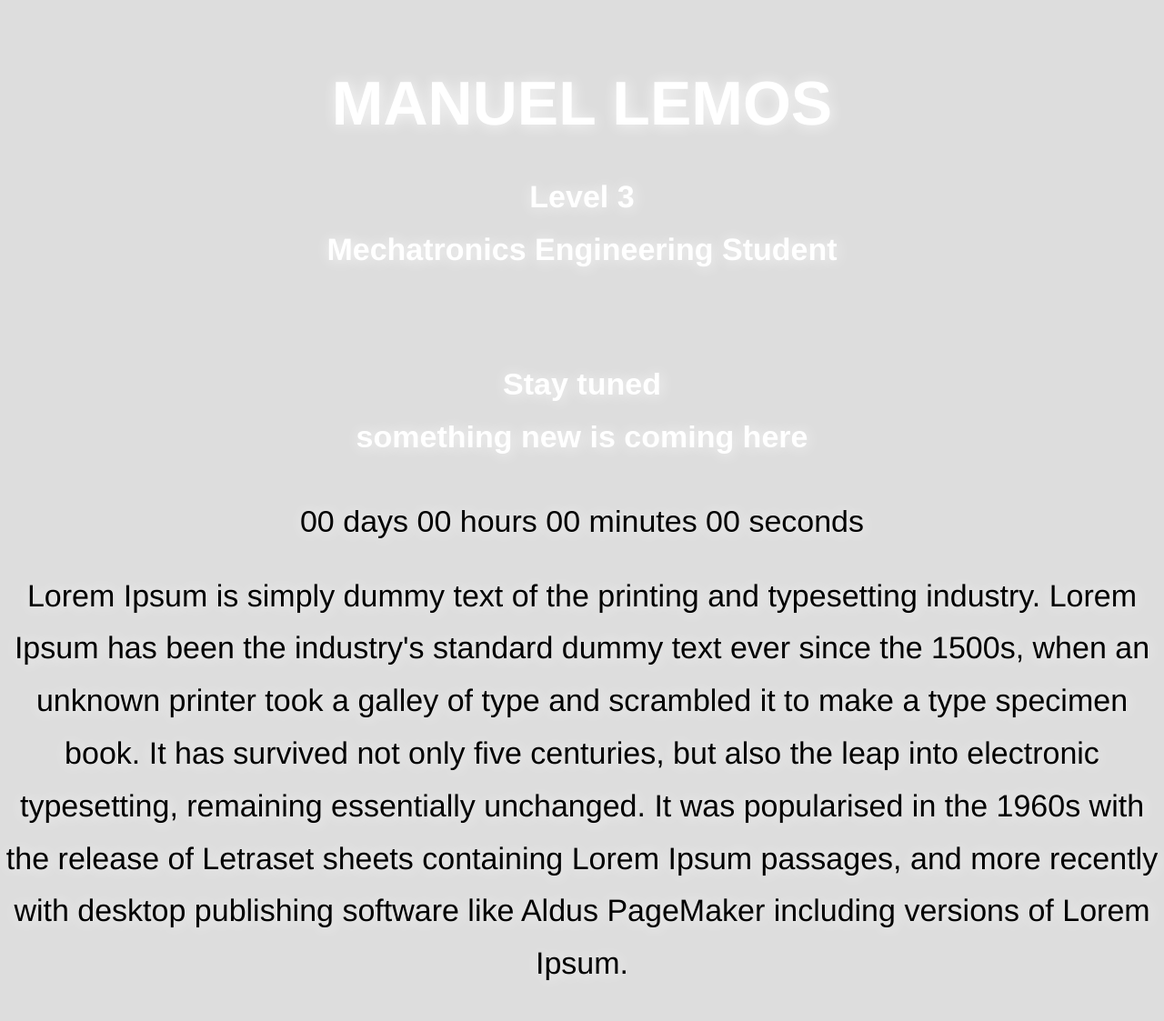
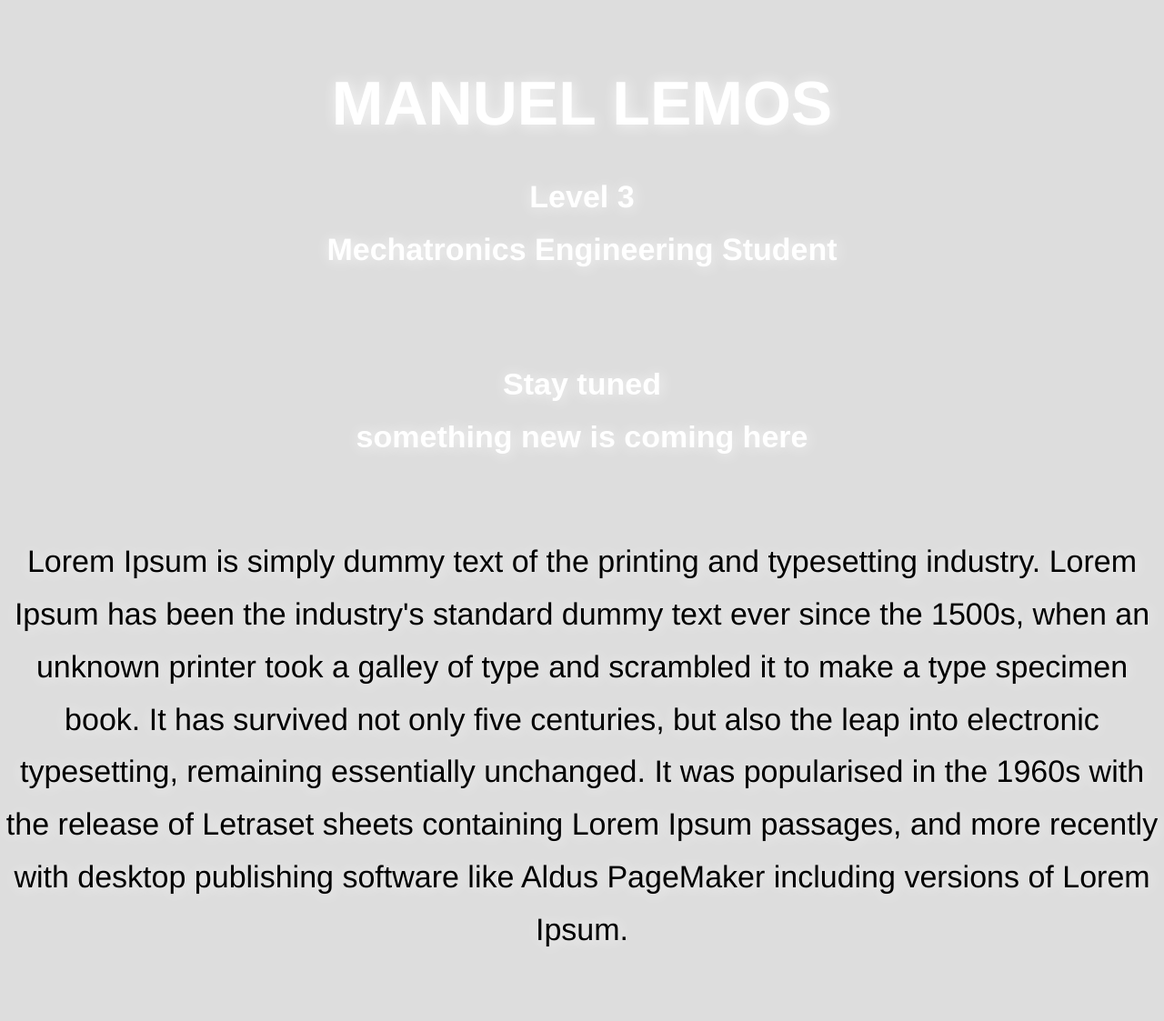
Before and after one commit to MannyLemos/MannyLemos.github.io, a Jekyll site: the page index.html, which Jekyll copies as it is, in a window 1280 px wide. Shown: the whole page at 91% size. Built offline with Jekyll 4.4.1, drawn with Linux system fonts in a browser that asks for light colours; nearby versions of some CDN libraries; after the commit the page ends 1086 px from its top, so only the background shows below that.

Commit message:
Update index.html

```diff
--- a/index.html
+++ b/index.html
@@ -4,8 +4,6 @@
 <head>
 	<meta charset="utf-8">
 	<title>Manuel Lemos</title>
-	<meta name="description" content="Simple, quick, standalone responsive placeholder Website without any additional resources">
-	<meta name="author" content="https://gist.github.com/oliveratgithub">
 	<meta name="viewport" content="width=device-width, initial-scale=1">
 	<link rel="stylesheet" href="https://unpkg.com/purecss@1.0.0/build/pure-min.css" integrity="sha384-nn4HPE8lTHyVtfCBi5yW9d20FjT8BJwUXyWZT9InLYax14RDjBj46LmSztkmNP9w" crossorigin="anonymous">
 	<!--[if lt IE 9]>
@@ -41,12 +39,6 @@
 	<div class="pure-g">
 		<div class="pure-u-1">
 			<h4>Stay tuned<br>something new is coming here</h4>
-			<div id="countdown">
-				<span class="days">00</span>&nbsp;<span class="timeRefDays">days</span>
-				<span class="hours">00</span>&nbsp;<span class="timeRefHours">hours</span>
-				<span class="minutes">00</span>&nbsp;<span class="timeRefMinutes">minutes</span>
-				<span class="seconds">00</span>&nbsp;<span class="timeRefSeconds">seconds</span>
-			</div>
 		</div>
 	</div>
 </body>
@@ -63,15 +55,6 @@ $.backstretch([
 	, "https://img.rawpixel.com/s3fs-private/rawpixel_images/website_content/pd19-minty-01-leaf_1.jpg?w=800&dpr=1&fit=default&crop=default&q=65&vib=3&con=3&usm=15&bg=F4F4F3&ixlib=js-2.2.1&s=eeb223b13539feb7925af0a1945b5e0c"
 	, "https://cdn.miscellaneoushi.com/1680x1050/20121022/moss%201680x1050%20nature%20looking%20for%20high%20res%20moss%20pictures%201680x1050%20wallpaper_www.miscellaneoushi.com_90.jpg"
 ], {duration: 3000, fade: 750});
-
-/*
-* Basic Count Down to Date and Time
-* Author: @mrwigster / trulycode.com
-*
-* INFO: change the "date:"-value to your desired target date-time
-*/
-!function(a){a.fn.countdown=function(b,c){function d(){eventDate=Date.parse(f.date)/1e3,currentDate=Math.floor(a.now()/1e3),eventDate<=currentDate&&(c.call(this),clearInterval(interval)),seconds=eventDate-currentDate,days=Math.floor(seconds/86400),seconds-=60*days*60*24,hours=Math.floor(seconds/3600),seconds-=60*hours*60,minutes=Math.floor(seconds/60),seconds-=60*minutes,1==days?e.find(".timeRefDays").text("day"):e.find(".timeRefDays").text("days"),1==hours?e.find(".timeRefHours").text("hour"):e.find(".timeRefHours").text("hours"),1==minutes?e.find(".timeRefMinutes").text("minute"):e.find(".timeRefMinutes").text("minutes"),1==seconds?e.find(".timeRefSeconds").text("second"):e.find(".timeRefSeconds").text("seconds"),"on"==f.format&&(days=String(days).length>=2?days:"0"+days,hours=String(hours).length>=2?hours:"0"+hours,minutes=String(minutes).length>=2?minutes:"0"+minutes,seconds=String(seconds).length>=2?seconds:"0"+seconds),isNaN(eventDate)?(alert("Invalid date. Example: 30 Tuesday 2013 15:50:00"),clearInterval(interval)):(e.find(".days").text(days),e.find(".hours").text(hours),e.find(".minutes").text(minutes),e.find(".seconds").text(seconds))}var e=a(this),f={date:null,format:null};b&&a.extend(f,b),d(),interval=setInterval(d,1e3)}}(jQuery),$(document).ready(function(){
-  $("#countdown").countdown({date:"23 May 2023 23:23:23",format:"on"})});
 </script>
 
 <body>
```
